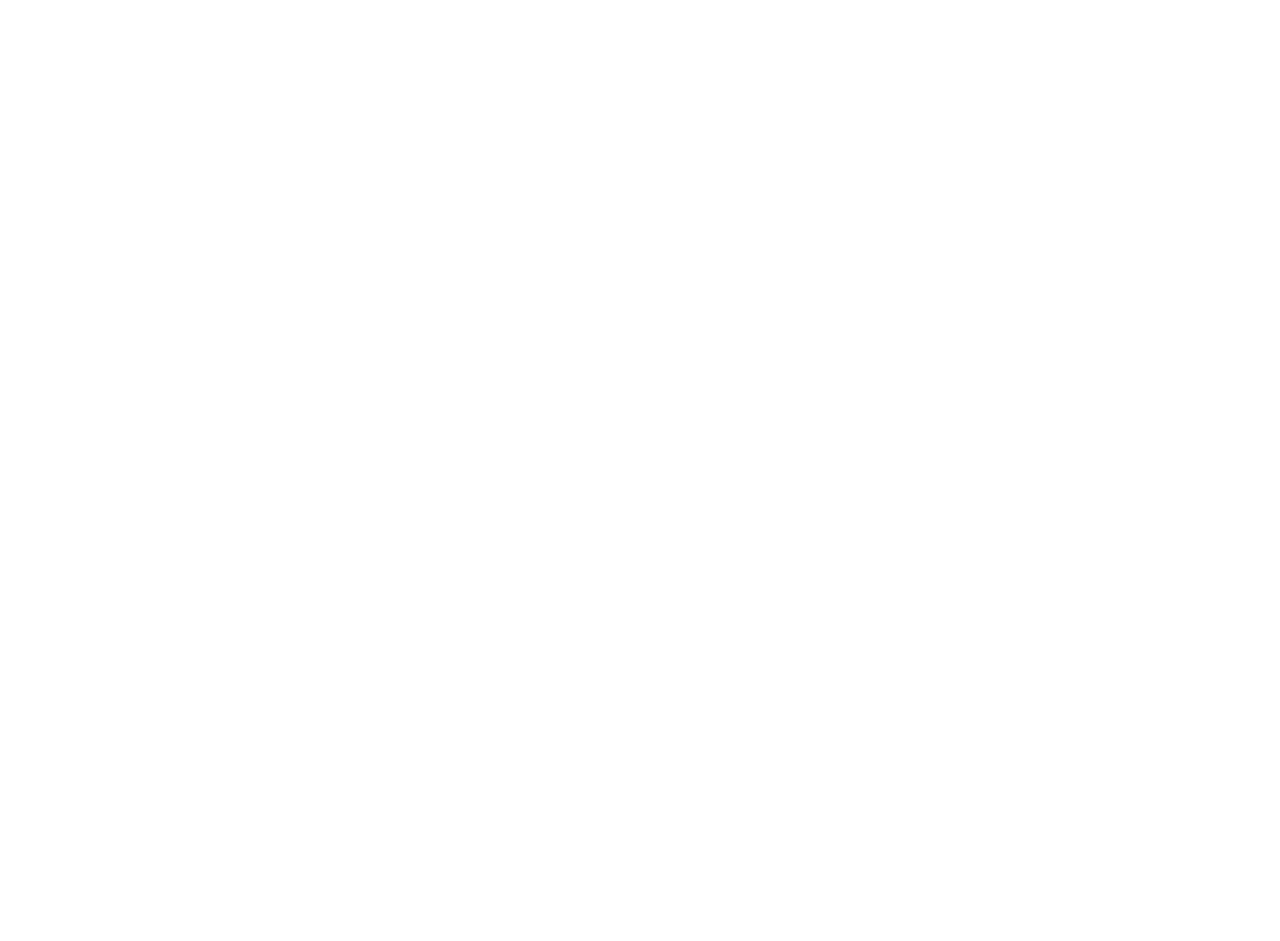
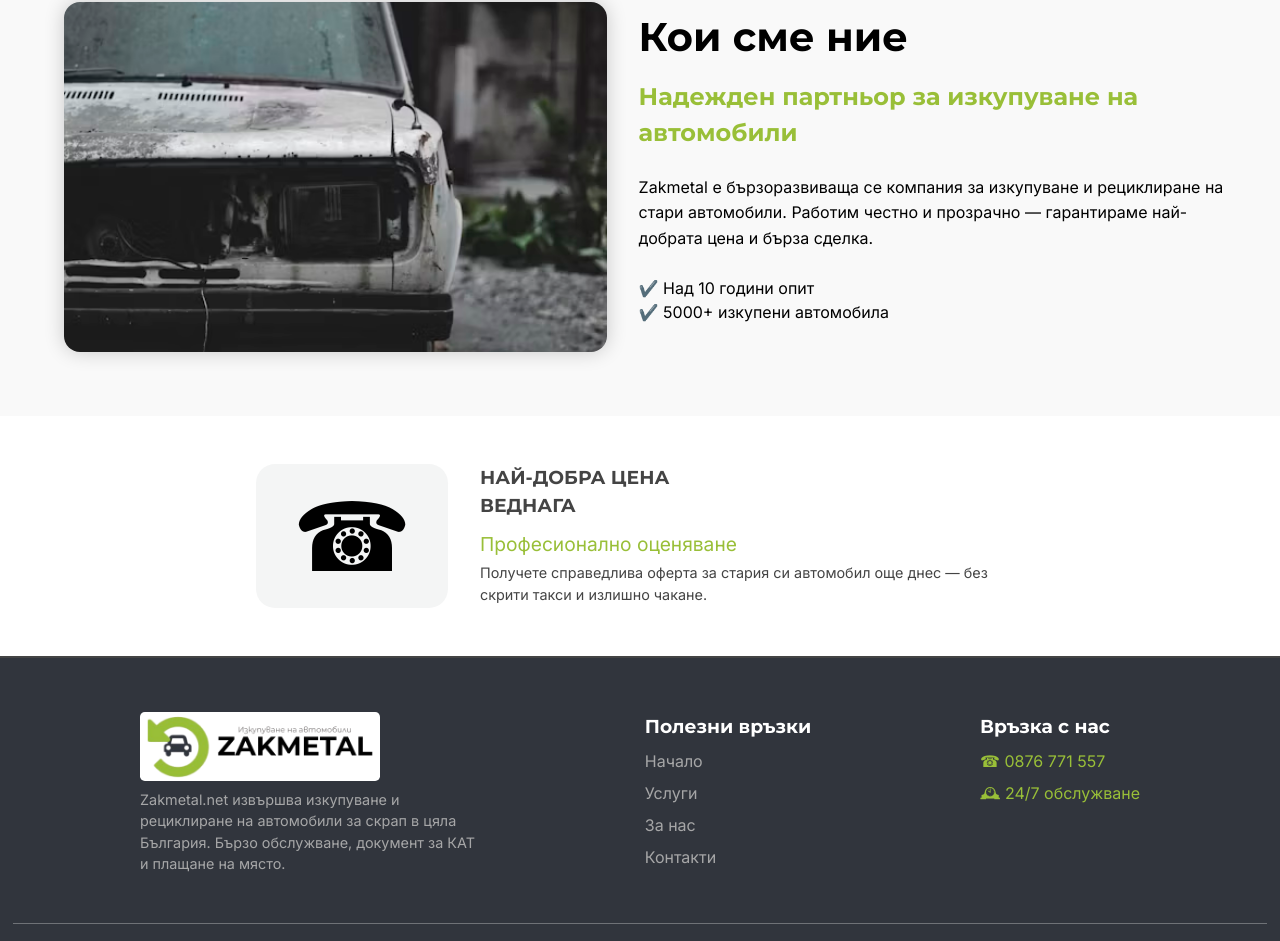
Before and after one commit to dako-23/Zakmetal, a React (Vite) app: page / in a window 1280 px wide. Shown: the part 1284-2225 px from the top of the page. Before the commit the page ends 1174 px from the top, so only its background shows below. Built offline with nearby package versions, Linux system fonts and the light colour scheme.

Commit message:
Add About Us, For You, and Footer components
Introduced new AboutUs, ForYou, and Footer components with corresponding CSS for each. Updated App.jsx to include these components and added a new image asset. These changes enhance the site's informational sections and overall layout.

```diff
--- a/src/App.jsx
+++ b/src/App.jsx
@@ -2,6 +2,9 @@
 import Header from "./components/header/Header.jsx";
 import Banner from "./components/banner/Banner.jsx";
 import ContactUs from "./components/contact-us/Contact-us.jsx";
+import AboutUs from "./components/about-us/About-us.jsx";
+import ForYou from "./components/for-you/For-you.jsx";
+import Footer from "./components/footer/Footer.jsx";
 
 
 function App() {
@@ -13,7 +16,10 @@
           <Route path="/" element={<Header />} />
         </Routes>
         <Banner />
-        <ContactUs/>
+        <ContactUs />
+        <AboutUs />
+        <ForYou />
+        <Footer />
       </Router>
     </>
   )
--- /dev/null
+++ b/src/components/about-us/About-us.css
@@ -0,0 +1,50 @@
+.section-about {
+        background: #f9f9f9;
+        padding: 4em 2em;
+        margin-top: 3em;
+
+        .inner {
+            display: flex;
+            align-items: center;
+            justify-content: space-between;
+            padding-left: 1.5em;
+            max-width: 1200px;
+            margin: 0 auto;
+            flex-wrap: wrap;
+            gap: 2em;
+        }
+
+        .about-image {
+            flex: 1 1 45%;
+            height: 350px;
+            background: url('/about.avif') center/cover no-repeat;
+            border-radius: 1em;
+            box-shadow: 0 0 20px rgba(0, 0, 0, 0.2);
+        }
+
+        .about-content {
+            flex: 1 1 50%;
+
+            h2 {
+                font-size: 2.5em;
+                margin-bottom: 0.3em;
+            }
+
+            h3 {
+                font-size: 1.5em;
+                color: #99BF38;
+                margin-bottom: 1em;
+            }
+
+            p {
+                margin-bottom: 1.5em;
+                line-height: 1.6;
+            }
+
+            .highlights {
+                list-style: none;
+                margin: 0 0 1.5em 0;
+                padding: 0;
+            }
+        }
+    }
--- /dev/null
+++ b/src/components/about-us/About-us.jsx
@@ -0,0 +1,24 @@
+import './About-us.css'
+
+export default function AboutUs() {
+    return (
+        <section className="section section-about">
+            <div className="inner">
+                <div className="about-image">
+                </div>
+                <div className="about-content">
+                    <h2>Кои сме ние</h2>
+                    <h3>Надежден партньор за изкупуване на автомобили</h3>
+                    <p>
+                        Zakmetal е бързоразвиваща се компания за изкупуване и рециклиране на стари автомобили.
+                        Работим честно и прозрачно — гарантираме най-добрата цена и бърза сделка.
+                    </p>
+                    <ul className="highlights">
+                        <li>✔️ Над 10 години опит</li>
+                        <li>✔️ 5000+ изкупени автомобила</li>
+                    </ul>
+                </div>
+            </div>
+        </section>
+    );
+}
--- /dev/null
+++ b/src/components/footer/Footer.css
@@ -0,0 +1,99 @@
+.section-footer {
+        position: relative;
+        background: #31353D;
+
+        &::before {
+            content: "";
+            position: absolute;
+            top: 0;
+            left: 0;
+            right: 0;
+            height: 2px;
+            background: #444;
+        }
+
+        .inner {
+            max-width: 1000px;
+            margin: 0 auto;
+            display: flex;
+            flex-direction: row;
+            justify-content: space-between;
+            color: #b3b3b3;
+
+            .table {
+                padding-bottom: 3em;
+
+                li {
+                    display: block;
+                    margin-top: 0.5em;
+                }
+
+                li a {
+                    display: inline-block;
+                    text-decoration: none;
+                    color: inherit;
+                    font-size: 1em;
+                    opacity: 0.9;
+
+                    &:hover {
+                        color: #99BF38;
+                        opacity: 1;
+                    }
+                }
+
+                &.footer-info {
+                    li {
+                        color: #99BF38;
+                    }
+                }
+
+                h3 {
+                    margin-top: 3em;
+                    color: #fff;
+                }
+
+                p {
+                    margin-top: 0.5em;
+                    max-width: 37ch;
+                    font-size: 0.9em;
+                    opacity: 0.9;
+                }
+
+                img {
+                    background-color: #fff;
+                    padding: 0.2em;
+                    border-radius: 0.3em;
+                    margin-top: 3.5em;
+                    display: block;
+                    max-width: 240px;
+                    height: auto;
+                }
+
+
+
+            }
+        }
+
+        .secondary-inner {
+
+            &:before {
+                content: "";
+                display: block;
+                width: 98%;
+                margin: 0 auto;
+                height: 0.8px;
+                background: #ccc;
+                opacity: 0.4;
+            }
+
+            p {
+                padding: 1em;
+                color: #b3b3b3;
+                font-size: 0.9em;
+                text-align: center;
+                opacity: 0.7;
+            }
+
+        }
+
+    }
--- /dev/null
+++ b/src/components/footer/Footer.jsx
@@ -0,0 +1,35 @@
+import './Footer.css'
+
+export default function Footer() {
+    return (
+        <footer className="section section-footer">
+            <div className="inner">
+                <div className="table">
+                    <img src="/ZAKMETAL.png.png" alt=""/>
+
+                        <p>Zakmetal.net извършва изкупуване и рециклиране на автомобили за скрап в цяла България. Бързо обслужване, документ за КАТ и плащане на място.</p>
+                </div>
+                <div className="table">
+                    <h3>Полезни връзки</h3>
+                    <ul>
+                        <li><a href="#">Начало</a></li>
+                        <li><a href="#">Услуги</a></li>
+                        <li><a href="#">За нас</a></li>
+                        <li><a href="#">Контакти</a></li>
+                    </ul>
+                </div>
+                <div className="table footer-info">
+                    <h3>Връзка с нас</h3>
+                    <ul>
+                        <li>☎ 0876 771 557</li>
+                        <li>🕰 24/7 обслужване</li>
+                    </ul>
+
+                </div>
+            </div>
+            <div className="secondary-inner">
+                <p><span>Zakmetal.net</span> — Всички права запазени.</p>
+            </div>
+        </footer>
+    );
+}
--- /dev/null
+++ b/src/components/for-you/For-you.css
@@ -0,0 +1,46 @@
+.section-for-you {
+        .inner {
+            display: flex;
+            flex-wrap: wrap;
+            gap: 3em;
+            max-width: 60%;
+            margin: 0 auto;
+            margin-top: 3em;
+            margin-bottom: 3em;
+        }
+
+        .content {
+            flex: 1 1 300px;
+            display: flex;
+            gap: 2em;
+        }
+
+        span {
+            display: flex;
+            background-color: #F4F5F5;
+            padding: 0 1em 0 1em;
+            max-width: 180px;
+            align-items: center;
+            justify-content: center;
+            font-size: 6em;
+            border-radius: 0.2em;
+        }
+
+        h3 {
+            margin-bottom: 0.5em;
+            color: #444;
+            max-width: 15ch;
+        }
+
+        p {
+            margin-bottom: 0.2em;
+            font-size: 1.2em;
+            color: #99BF38;
+        }
+
+        p+p {
+            font-size: 0.9em;
+            color: #444;
+        }
+
+    }
--- /dev/null
+++ b/src/components/for-you/For-you.jsx
@@ -0,0 +1,21 @@
+import './For-you.css'
+
+export default function ForYou() {
+    return (
+        <section className="section section-for-you">
+            <div className="inner">
+                <div className="content">
+                    <span className="icon">
+                        ☎
+                    </span>
+                    <div className="info">
+                        <h3>НАЙ-ДОБРА ЦЕНА ВЕДНАГА</h3>
+                        <p>Професионално оценяване</p>
+                        <p>Получете справедлива оферта за стария си автомобил още днес — без скрити такси и излишно чакане.
+                        </p>
+                    </div>
+                </div>
+            </div>
+        </section>
+    );
+}
```
Also changed, not shown: public/about.avif (added).
